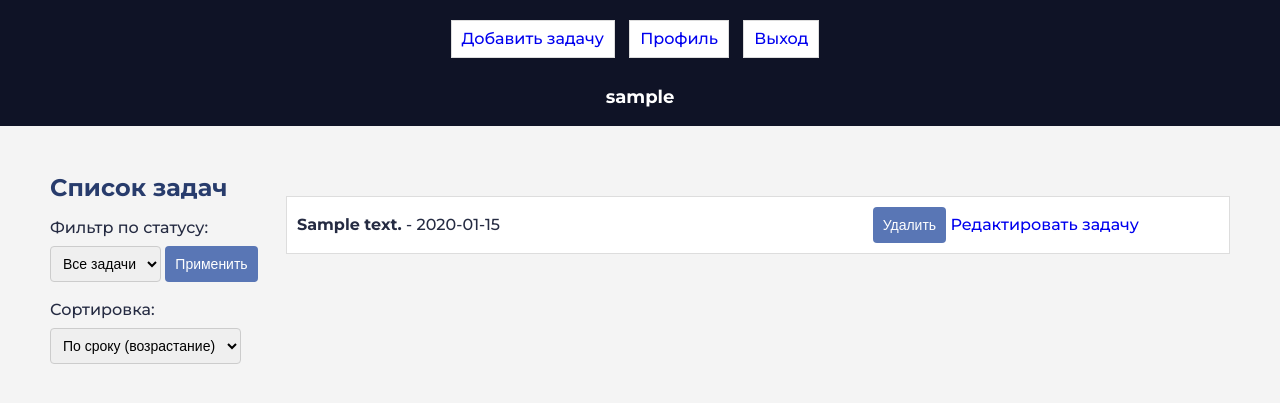
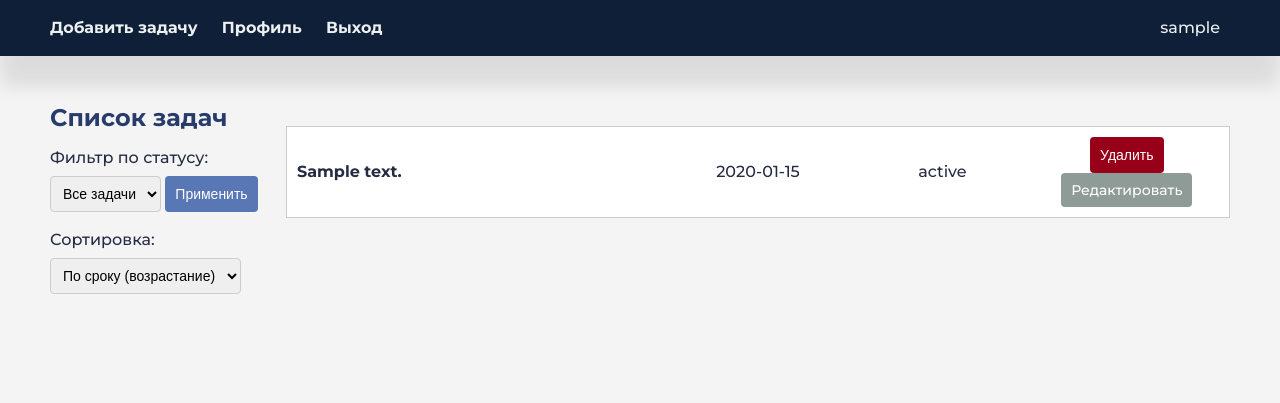
Before and after one commit to ValerieeSt/TaskManagementSystem, a Flask app: page / in a window 1280 px wide. Shown: the top 403 px of the page. Run offline with Flask 3, Linux system fonts and the light colour scheme; a user stored in the database is signed in; tables that the repository leaves empty hold one stand-in row (values such as "Sample post").

Commit message:
Changed style of header and tasks

```diff
--- a/static/css/styles.css
+++ b/static/css/styles.css
@@ -18,6 +18,10 @@ img{
     vertical-align: top;
 }
 
+h1, h2 {
+    color: #283C6C;
+    margin-bottom: 20px;
+}
 
 
 html,
@@ -35,37 +39,53 @@ body{
   width: 100%;
   max-width: 960px;
   margin: 0 auto;
-  padding: 80px 0;
+  padding: 40px 0;
 }
 
+
 header {
-    background-color: #0F1326;
-    color: #fff;
-    padding: 20px;
-    text-align: center;
+    background-color: #0F1F38;
+    padding: 20px 50px;
+    box-shadow: 0 30px 20px rgba(0, 0, 0, 0.1);
 }
 
+
+nav {
+    display: flex;
+    justify-content: space-between;
+    align-items: center;
 }
+
+
 nav ul {
-    list-style-type: none;
+    list-style: none;
+    margin: 0;
     padding: 0;
-    margin: 0;
 }
+
 
 nav ul li {
     display: inline-block;
-    margin-right: 10px;
+    margin-right: 20px;
 }
+
+
+nav ul li a {
+    text-decoration: none;
+    color: #ecf0f1;
+    font-weight: bold;
+    transition: color 0.3s ease;
+}
+
+
+nav ul li a:hover {
+    color: #5976B5;
+}
+
 
 main {
     margin: 50px;
 }
-
-h1, h2 {
-    color: #283C6C;
-    margin-bottom: 20px;
-}
-
 
 form {
     margin-bottom: 40px;
@@ -75,9 +95,11 @@ label {
     display: block;
     margin-bottom: 10px;
 }
+
 .control{
     flex: 1;
 }
+
 .tasks {
     padding: 20px 0;
     flex: 4;
@@ -86,12 +108,21 @@ label {
 .tasks-container{
     display:flex;
 }
+
+
 input {
     width: 100%;
     padding: 10px;
-    margin-bottom: 10px;
+     margin-bottom: 10px;
+    border: none;
+    border-bottom: 2px solid #3498db;
+    outline: none;
+    font-size: 16px;
+    transition: border-bottom 0.3s ease;
 }
-
+input:focus {
+    border-bottom: 2px solid #0F1F38;
+}
 button {
     background-color: #5976B5;
     color: #fff;
@@ -104,70 +135,54 @@ button {
 
 }
 
-
-
 button:hover {
     background-color: #283C6C;
 }
 
-
-.tasks li {
-    display: flex;
-    justify-content: space-between;
-    align-items: center;
+.edit-button {
+    background-color: #8e9B97;
+    color: #fff;
+    padding: 10px;
+    cursor: pointer;
+    border: none;
+    width: auto;
+    border-radius: 4px;
+    font-size: 14px;
+    text-decoration: none;
+    display: inline-block;
+    text-align: center;
 }
 
-.task-content {
-    flex-grow: 1;
+.edit-button:hover {
+    background-color: #626D71;
+}
+.task-actions button {
+    background-color: #980019;
+    color: #FFFFFF;
+
+}
+.task-actions button:hover {
+    background-color: #7A0014;
+    color: #FFFFFF;
+
+}
+
+.username {
+    color: #ecf0f1;
 }
 
 
+.username span {
+    display: inline-block;
+    margin-right: 10px;
+    transition: transform 0.5s ease;
+}
 
 
-.task-actions {
-    margin-right: 80px;
-}
-li {
-    background-color: #fff;
-    border: 1px solid #ddd;
-    padding: 10px;
-    margin-bottom: 10px;
+.username:hover span {
+    transform: scale(1.1);
 }
 
-ul {
-    list-style-type: none;
-    padding: 0;
-}
-.status-Готово {
-    background-color: #6A9A2C;
-    }
-
-
-.status-В_процессе {
-    background-color: #D7722A;
-    }
-
-
-.status-К_выполнению {
-    background-color: #14224F;
-   }
-
-.status {
-    margin-left: 40px;
-    margin-right: 40px;
-    padding: 8px;
-
-    color: #fff;
-    font-weight: bold;
-    border-radius: 3px;
-}
-
-.username{
-    padding: 20px 0 0;
-    font-weight: bold;
-    font-size: 18px;
-
-}
 select {
   padding: 8px;
   font-size: 14px;
@@ -178,3 +193,48 @@ select {
 .sort {
     padding: 20px 0 0 0;
 }
+
+
+.task-content {
+    background-color: fff;
+    display: flex;
+    justify-content: space-between;
+    align-items: center;
+    border: 1px solid #ccc;
+    padding: 10px;
+    margin-bottom: 10px;
+}
+
+.task-description {
+    flex: 2;
+     font-weight: bold;
+}
+
+.task-deadline,
+.task-status,
+.task-actions {
+    flex: 1;
+    text-align: center;
+}
+
+.status-Готово,
+.status-В_процессе,
+.status-К_выполнению {
+    margin: 0 40px;
+    padding: 8px;
+    color: #fff;
+    font-weight: bold;
+    border-radius: 3px;
+}
+
+.status-Готово {
+    background-color: #6A9A2C;
+}
+
+.status-В_процессе {
+    background-color: #200772;
+}
+
+.status-К_выполнению {
+    background-color: #F9BA32;
+}
--- a/templates/add_task.html
+++ b/templates/add_task.html
@@ -22,7 +22,7 @@
                 <li><a href="{{ url_for('logout') }}">Выход</a></li>
             </ul>
 
-            <div>
+             <div class="username">
                 <span>{{ current_user.username }}</span>
             </div>
         </nav>
--- a/templates/edit_task.html
+++ b/templates/edit_task.html
@@ -21,11 +21,12 @@
                 <li><a href="{{ url_for('logout') }}">Выход</a></li>
             </ul>
 
-            <div>
+            <div class="username">
                 <span>{{ current_user.username }}</span>
             </div>
         </nav>
     </header>
+
 
 <main>
 {% block content %}
--- a/templates/index.html
+++ b/templates/index.html
@@ -55,14 +55,17 @@
         {% for task in tasks %}
             <li data-deadline="{{ task.deadline }}" data-status="{{ task.status.status_name }}">
                 <div class="task-content">
-                    <strong>{{ task.description }}</strong> - {{ task.deadline }}
+                    <div class="task-description">{{ task.description }}</div>
+                    <div class="task-deadline">{{ task.deadline }}</div>
                     {% if task.status %}
+                        <div class="task-status">
                             <span class="status status-{{ task.status.status_name|replace(' ', '_') }}">{{ task.status.status_name }}</span>
+                        </div>
                     {% endif %}
-                </div>
                     <div class="task-actions">
                         <button onclick="deleteTask('{{ task.task_id }}')">Удалить</button>
-                    <a href="{{ url_for('edit_task', task_id=task.task_id) }}">Редактировать задачу</a>
+                        <a class="edit-button" href="{{ url_for('edit_task', task_id=task.task_id) }}">Редактировать</a>
+                    </div>
                 </div>
             </li>
         {% endfor %}
@@ -84,19 +87,64 @@
                 var li = document.createElement('li');
                 li.setAttribute('data-deadline', task.deadline);
                 li.setAttribute('data-status', task.status ? task.status.status_name : '');
-                        li.innerHTML = `<strong>${task.description}</strong> - ${task.deadline}`;
+
+                var taskContent = document.createElement('div');
+                taskContent.className = 'task-content';
+
+                var taskDescription = document.createElement('div');
+                taskDescription.className = 'task-description';
+                taskDescription.innerHTML = `<strong>${task.description}</strong>`;
+
+                var taskDeadline = document.createElement('div');
+                taskDeadline.className = 'task-deadline';
+                taskDeadline.textContent = task.deadline;
+
+                var taskStatus = document.createElement('div');
+                taskStatus.className = 'task-status';
                 if (task.status) {
-                        var span = document.createElement('span');
-                        var statusClass = task.status.status_name.replace(' ', '_');
-                        span.setAttribute('class', 'status status-' + statusClass);
-                        span.innerHTML = task.status.status_name;
-                        li.appendChild(span);
+                    var statusSpan = document.createElement('span');
+                    statusSpan.className = 'status status-' + task.status.status_name.replace(' ', '_');
+                    statusSpan.textContent = task.status.status_name;
+                    taskStatus.appendChild(statusSpan);
                 }
-                        var button = document.createElement('button');
-                        button.setAttribute('onclick', `deleteTask('${task.task_id}')`);
-                        button.innerHTML = 'Удалить';
-                        li.appendChild(button);
 
+                var taskActions = document.createElement('div');
+                taskActions.className = 'task-actions';
+
+                var deleteButton = document.createElement('button');
+                deleteButton.setAttribute('onclick', `deleteTask('${task.task_id}')`);
+                deleteButton.textContent = 'Удалить';
+                deleteButton.style.backgroundColor = '#980019';
+                    deleteButton.addEventListener('mouseover', function() {
+                    deleteButton.style.backgroundColor = '#7A0014';
+                });
+                     deleteButton.addEventListener('mouseout', function() {
+                     deleteButton.style.backgroundColor = '#980019';
+                });
+
+
+                var editLink = document.createElement('a');
+                editLink.href = `/edit_task/${task.task_id}`;
+                editLink.textContent = 'Редактировать';
+                editLink.className = 'edit-button';
+                editLink.style.backgroundColor = '#8e9B97';
+                editLink.style.marginLeft = '10px';
+                editLink.addEventListener('mouseover', function() {
+                editLink.style.backgroundColor = '#6d7d79';
+                });
+
+                    editLink.addEventListener('mouseout', function() {
+                    editLink.style.backgroundColor = '#8e9B97';
+                });
+                taskActions.appendChild(deleteButton);
+                taskActions.appendChild(editLink);
+
+                taskContent.appendChild(taskDescription);
+                taskContent.appendChild(taskDeadline);
+                taskContent.appendChild(taskStatus);
+                taskContent.appendChild(taskActions);
+
+                li.appendChild(taskContent);
                 taskList.appendChild(li);
             });
         })
@@ -104,7 +152,6 @@
             console.error(error);
         });
 }
-
         function sortTasks() {
             var sortBy = document.getElementById('sort').value;
             var taskList = document.getElementById('task-list');
--- a/templates/profile.html
+++ b/templates/profile.html
@@ -22,7 +22,7 @@
                 <li><a href="{{ url_for('logout') }}">Выход</a></li>
             </ul>
 
-            <div>
+            <div class="username">
                 <span>{{ current_user.username }}</span>
             </div>
         </nav>
```
Lines whose indentation alone changed are shown as unchanged.
